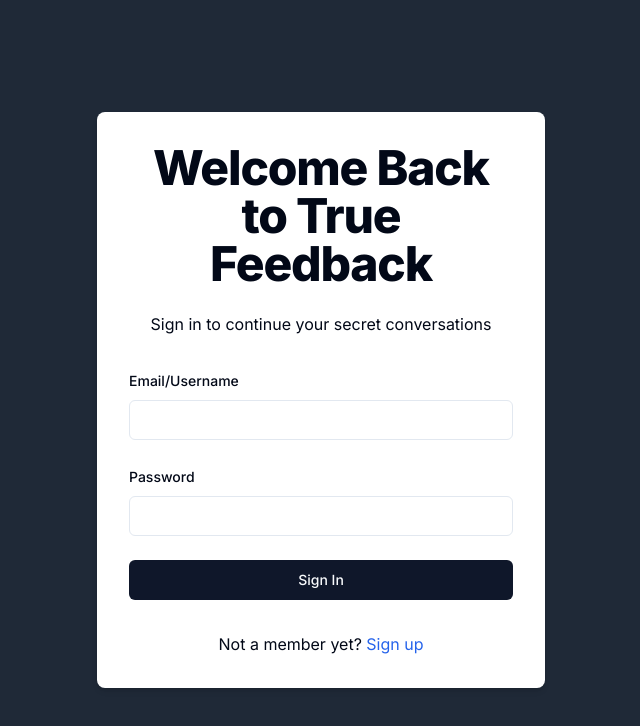
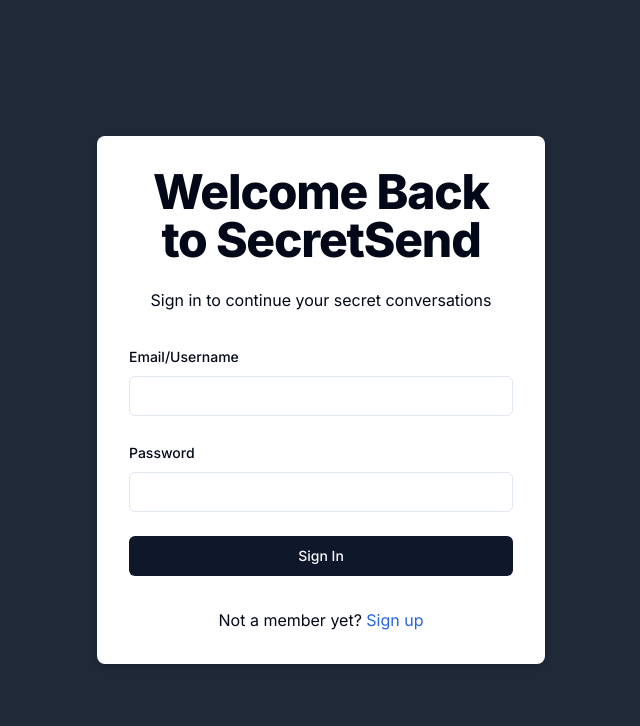
Before and after one commit to Saksham2k3s/SecretSend, a Next.js app: page /sign-in in a window 1280 px wide. Shown: the top 726 px of the page, without its empty margins (319-959 px from the left). Built offline with nearby package versions, Linux system fonts and the light colour scheme.

Commit message:
Changed name

```diff
--- a/src/app/(auth)/sign-in/page.tsx
+++ b/src/app/(auth)/sign-in/page.tsx
@@ -63,7 +63,7 @@
       <div className="w-full max-w-md p-8 space-y-8 bg-white rounded-lg shadow-md">
         <div className="text-center">
           <h1 className="text-4xl font-extrabold tracking-tight lg:text-5xl mb-6">
-            Welcome Back to True Feedback
+            Welcome Back to SecretSend
           </h1>
           <p className="mb-4">Sign in to continue your secret conversations</p>
         </div>
--- a/src/app/(auth)/sign-up/page.tsx
+++ b/src/app/(auth)/sign-up/page.tsx
@@ -102,7 +102,7 @@
       <div className="w-full max-w-md p-8 space-y-8 bg-white rounded-lg shadow-md">
         <div className="text-center">
           <h1 className="text-4xl font-extrabold tracking-tight lg:text-5xl mb-6">
-            Join True Feedback
+            Join SecretSend
           </h1>
           <p className="mb-4">Sign up to start your anonymous adventure</p>
         </div>
--- a/src/components/Navbar.tsx
+++ b/src/components/Navbar.tsx
@@ -14,7 +14,7 @@
     <nav className="p-4 md:p-6 shadow-md bg-gray-900 text-white">
       <div className="container mx-auto flex flex-col md:flex-row justify-between items-center">
         <a href="#" className="text-xl font-bold mb-4 md:mb-0">
-          True Feedback
+        SecretSend
         </a>
         {session ? (
           <>
```
